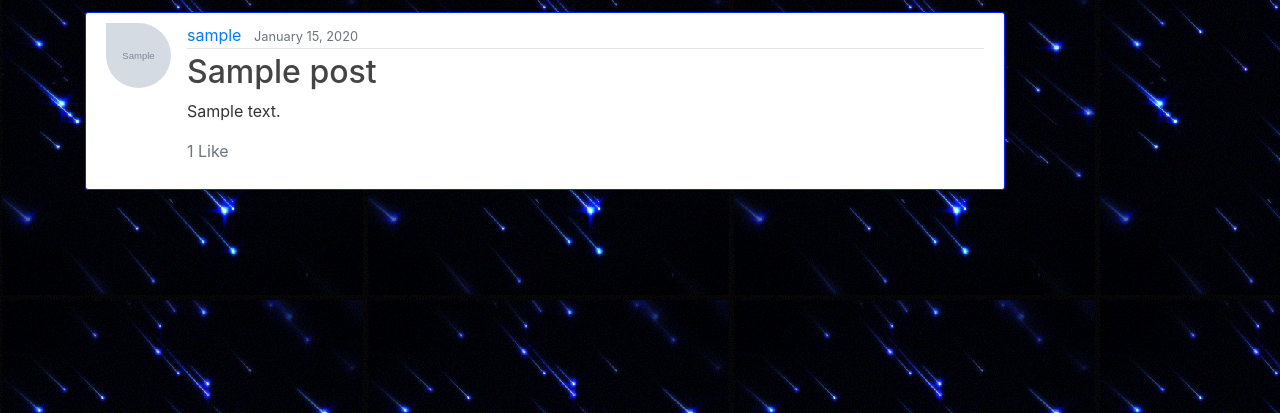
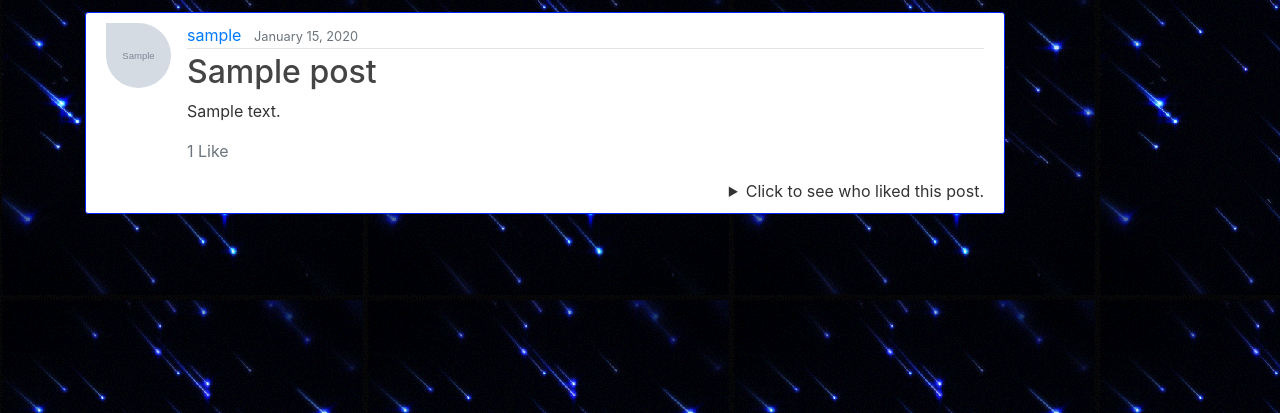
Before and after one commit to hadifawaz1999/AHIF-Blog, a Django app: page /post/1/ in a window 1280 px wide. Shown: the part 68-481 px from the top of the page. Run offline with Django 3.2, Linux system fonts and the light colour scheme; tables that the repository leaves empty hold one stand-in row (values such as "Sample post"); grey boxes marked "Sample" are stand-in pictures; some libraries are stand-ins or nearby versions.

Commit message:
see who liked the post

```diff
--- a/blog/static/blog/css/for_images.css
+++ b/blog/static/blog/css/for_images.css
@@ -11,3 +11,9 @@ img.article-img {
     border-radius: 0 50% 50% 50%;
     margin-right: 20px;
   }
+
+  img.profile-pic-liked {
+    border-radius: 50%;
+    height: 20px;
+    width: 20px;
+  }
--- a/blog/static/blog/css/main.css
+++ b/blog/static/blog/css/main.css
@@ -30,6 +30,11 @@ body {
   ul.notifications {
     list-style: none;
   }
+
+  ul.who-liked-it {
+    list-style: none;
+  }
+
 
   .bg-steel {
     background-color: blue;
@@ -149,3 +154,12 @@ body {
     color: white;
     margin-left: 5px;
   }
+
+  a.see-who-liked-it {
+    color: blue;
+  }
+
+  a.see-who-liked-it:hover {
+    color: #333;
+    text-decoration: none;
+  }
--- a/blog/templates/blog/post_detail.htm
+++ b/blog/templates/blog/post_detail.htm
@@ -3,15 +3,16 @@
 {% block content %}
 
 <article class="media content-section">
-  <a href="{% url 'profile-view' object.author.username %}"> <img class="article-img" src="{{ object.author.profile.image.url }}" alt="Profile Picture"> </a>
+  <a href="{% url 'profile-view' object.author.username %}"> <img class="article-img"
+      src="{{ object.author.profile.image.url }}" alt="Profile Picture"> </a>
   <div class="media-body">
     <div class="article-metadata">
-      <a class="mr-2" href="{% url 'profile-view' object.author.username %}">{{ object.author }}</a>
+      <a class="mr-2" href="{% url 'profile-view' object.author.username %}">{{ object.author.username }}</a>
       <small class="text-muted">{{ object.date_published|date:"F d, Y" }}</small>
     </div>
     <h2 class="article-title">{{ object.title }}</h2>
     <p class="article-content">{{ object.content }}</p>
-    {% if request.user.is_authenticated and request.user != post.author %}
+    {% if request.user.is_authenticated and request.user != object.author %}
       <form action="{% url 'like-post' %}" method="POST">
         {% csrf_token %}
         {% if is_liked %}
@@ -38,6 +39,24 @@
     {% endif %}
     {% endif %}
 
+    <div style="float: right;">
+
+      <details>
+        <summary>Click to see who liked this post.</summary>
+        <ul class="who-liked-it">
+          {% for liked_it in object.like_set.all %}
+          <li>
+            <a class="see-who-liked-it"
+              href="{% url 'profile-view' liked_it.liked_by.username %}">
+              <img class="profile-pic-liked" src="{{ liked_it.liked_by.profile.image.url }}" alt="Profile Picture">
+              {{ liked_it.liked_by.username }}
+            </a>
+            </li>
+          {% endfor %}
+        </ul>
+      </details>
+    </div>
+
     {% if object.author == user %}
     <hr style="background-color: black; height: 1px;">
     <hr style="background-color: black; height: 1px;">
--- a/blog/views.py
+++ b/blog/views.py
@@ -52,12 +52,15 @@ class PostListView(ListView):
         for post in posts:
             num_likess.append(post.like_set.all().count())
             user=get_object_or_404(User,id=post.author_id)
-            if Like.objects.filter(user=user,post=post).exists():
-                is_likeds.append(True)
-                # Like.objects.filter(user=user,post=post).delete()
+            if self.request.user.is_authenticated:
+                if Like.objects.filter(user=user,post=post,liked_by=self.request.user).exists():
+                    is_likeds.append(True)
+                    # Like.objects.filter(user=user,post=post).delete()
+                else:
+                    is_likeds.append(False)
+                    # Like.objects.create(user=user,post=post)
             else:
                 is_likeds.append(False)
-                # Like.objects.create(user=user,post=post)
 
             # num_likess.append(post.likes.count)
             # if post.likes.filter(id=self.request.user.id).exists():
@@ -93,9 +96,8 @@ class PostDetailView(DetailView):
         user=get_object_or_404(User,id=post.author_id)
 
         num_likes = post.like_set.all().count()
-
         is_liked=False
-        if Like.objects.filter(user=user,post=post).exists():
+        if self.request.user.is_authenticated and Like.objects.filter(user=user,post=post,liked_by=self.request.user).exists():
             is_liked=True
 
         # num_likes = post.likes.count
@@ -112,8 +114,8 @@ def LikeView(request):
     user = get_object_or_404(User,id=post.author_id)
     liked_by = request.user
 
-    if Like.objects.filter(user=user,post=post).exists():
-        Like.objects.filter(user=user,post=post).delete()
+    if Like.objects.filter(user=user,post=post,liked_by=liked_by).exists():
+        Like.objects.filter(user=user,post=post,liked_by=liked_by).delete()
     else:
         Like.objects.create(user=user,post=post,liked_by=liked_by)
     return redirect(post.get_absolute_url())
```
Lines whose indentation alone changed are shown as unchanged.
